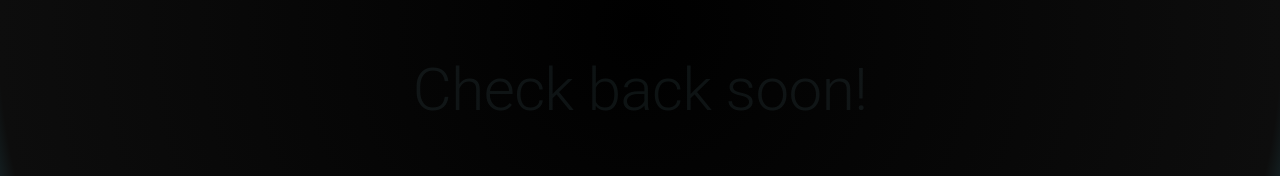
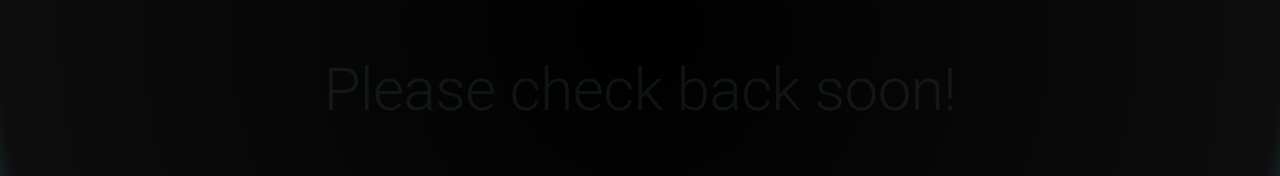
Before and after one commit to argounova/turn17-media, a Next.js app: page / in a window 1280 px wide. Shown: the part 372-548 px from the top of the page. Built offline with nearby package versions, Linux system fonts and the light colour scheme.

Commit message:
typography update

```diff
--- a/components/Construction/index.jsx
+++ b/components/Construction/index.jsx
@@ -22,7 +22,7 @@ function Construction() {
           Under Construction
         </Typography>
         <Typography variant='h2' align='center' gutterBottom>
-          Check back soon!
+          Please check back soon!
         </Typography>
       </motion.div>
     </ConstructionStyles>
```
